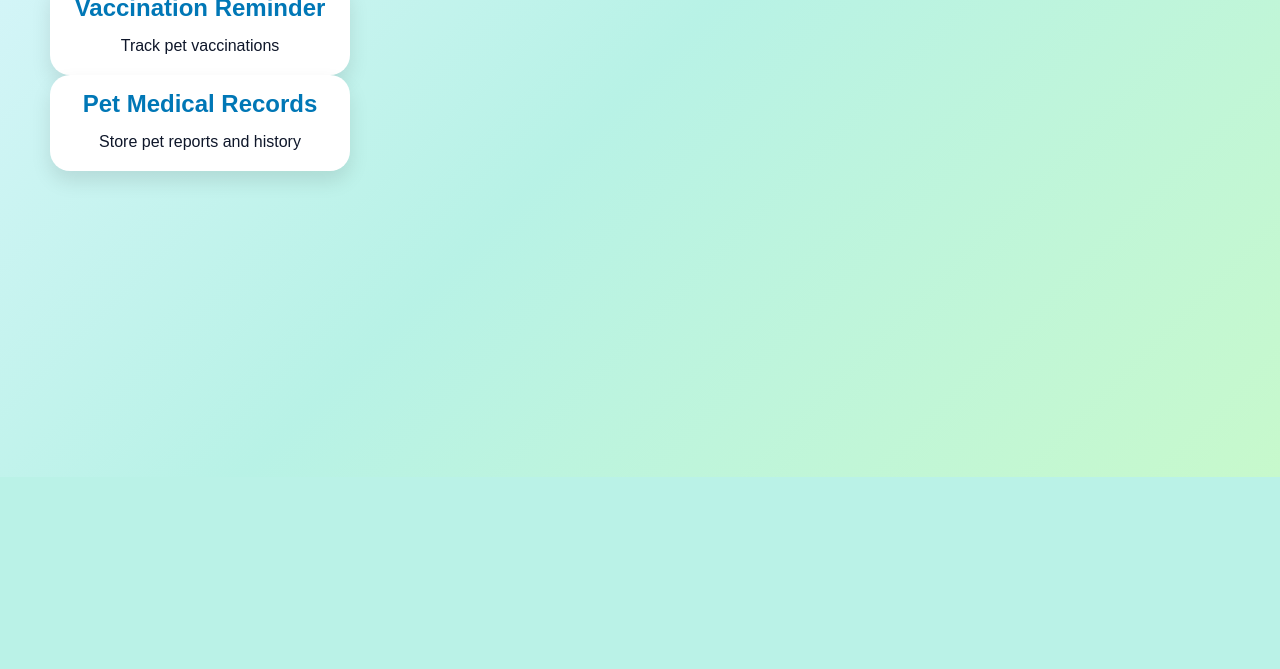
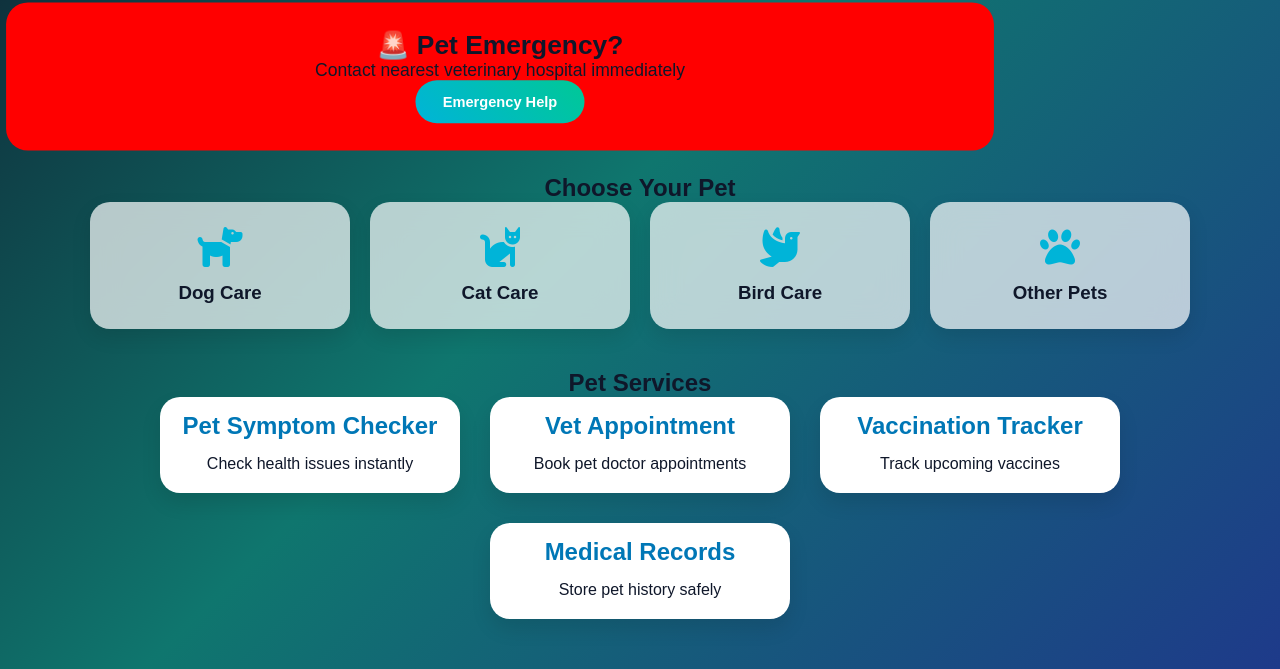
Before and after one commit to Tejaswini26308/MediCure-app, a Flask app: page /vet in a window 1280 px wide. Shown: the part 323-992 px from the top of the page. Before the commit the page ends 800 px from the top, so only its background shows below. Run offline with Flask 3, Linux system fonts and the light colour scheme.

Commit message:
Changes in veterinary phase

```diff
--- a/static/style.css
+++ b/static/style.css
@@ -479,3 +479,58 @@ footer{
     border-radius:20px;
     width:150px;
 }
+/* VET PAGE */
+
+.vet-page{
+    background:linear-gradient(135deg,#0f172a,#0f766e,#1e3a8a);
+    min-height:100vh;
+}
+
+.vet-hero{
+    display:flex;
+    justify-content:space-between;
+    align-items:center;
+    width:100%;
+    max-width:1100px;
+    background:rgba(255,255,255,0.1);
+    padding:30px;
+    border-radius:20px;
+    margin-bottom:30px;
+}
+
+.vet-left{
+    width:60%;
+}
+
+.vet-left h1{
+    font-size:40px;
+    margin-bottom:15px;
+}
+
+.vet-left p{
+    font-size:18px;
+}
+
+.vet-right img{
+    width:250px;
+    animation: floatPet 3s infinite ease-in-out;
+}
+
+@keyframes floatPet{
+    0%{transform:translateY(0px);}
+    50%{transform:translateY(-15px);}
+    100%{transform:translateY(0px);}
+}
+
+/* Emergency Card */
+
+.pet-emergency{
+    background:red;
+    width:100%;
+    max-width:900px;
+    padding:25px;
+    border-radius:20px;
+    text-align:center;
+    margin-bottom:30px;
+    animation:pulseSOS 1.5s infinite;
+}
--- a/templates/vet.html
+++ b/templates/vet.html
@@ -3,45 +3,102 @@
 <head>
     <title>Veterinary Care</title>
     <link rel="stylesheet" href="{{ url_for('static', filename='style.css') }}">
+    <link rel="stylesheet"
+    href="https://cdnjs.cloudflare.com/ajax/libs/font-awesome/6.5.0/css/all.min.css">
 </head>
-<body>
+<body class="vet-page">
 
-    <a href="/dashboard" class="back-btn">← Back</a>
+<a href="/dashboard" class="back-btn">⬅ Back</a>
 
 <div class="dashboard-container">
-    <h1>Veterinary Care Services</h1>
+
+    <!-- Hero Section -->
+    <div class="vet-hero">
+        <div class="vet-left">
+            <h1>🐾 Smart Pet Healthcare</h1>
+            <p>
+                Caring for your pets with appointments, vaccination tracking,
+                emergency support and medical records.
+            </p>
+        </div>
+
+        <div class="vet-right">
+            <img src="https://cdn-icons-png.flaticon.com/512/616/616408.png">
+        </div>
+    </div>
+
+    <!-- Emergency Alert -->
+    <div class="pet-emergency">
+        <h2>🚨 Pet Emergency?</h2>
+        <p>Contact nearest veterinary hospital immediately</p>
+        <button onclick="alert('Calling nearest veterinary support...')">
+            Emergency Help
+        </button>
+    </div>
+
+    <!-- Pet Categories -->
+    <h2 style="margin-top:30px;">Choose Your Pet</h2>
+
+    <div class="quick-features">
+
+        <div class="quick-card">
+            <i class="fa-solid fa-dog"></i>
+            <h3>Dog Care</h3>
+        </div>
+
+        <div class="quick-card">
+            <i class="fa-solid fa-cat"></i>
+            <h3>Cat Care</h3>
+        </div>
+
+        <div class="quick-card">
+            <i class="fa-solid fa-dove"></i>
+            <h3>Bird Care</h3>
+        </div>
+
+        <div class="quick-card">
+            <i class="fa-solid fa-paw"></i>
+            <h3>Other Pets</h3>
+        </div>
+
+    </div>
+
+    <!-- Main Vet Services -->
+    <h2 style="margin-top:40px;">Pet Services</h2>
+
+    <div class="card-container">
 
         <a href="/pet_symptom">
             <div class="card">
                 <h2>Pet Symptom Checker</h2>
-    <p>Check pet health issues</p>
+                <p>Check health issues instantly</p>
             </div>
         </a>
 
         <a href="/vet_appointment">
             <div class="card">
-    <h2>Vet Appointment Booking</h2>
-    <p>Book appointments for pets</p>
+                <h2>Vet Appointment</h2>
+                <p>Book pet doctor appointments</p>
             </div>
         </a>
 
         <a href="/vaccination">
             <div class="card">
-    <h2>Vaccination Reminder</h2>
-    <p>Track pet vaccinations</p>
+                <h2>Vaccination Tracker</h2>
+                <p>Track upcoming vaccines</p>
             </div>
         </a>
 
         <a href="/pet_records">
             <div class="card">
-    <h2>Pet Medical Records</h2>
-    <p>Store pet reports and history</p>
+                <h2>Medical Records</h2>
+                <p>Store pet history safely</p>
             </div>
         </a>
 
     </div>
 
-
+</div>
 
 </body>
 </html>
```
Also changed, not shown: static/theme.js (deleted, +0 -34 lines). Lines whose indentation alone changed are shown as unchanged.
